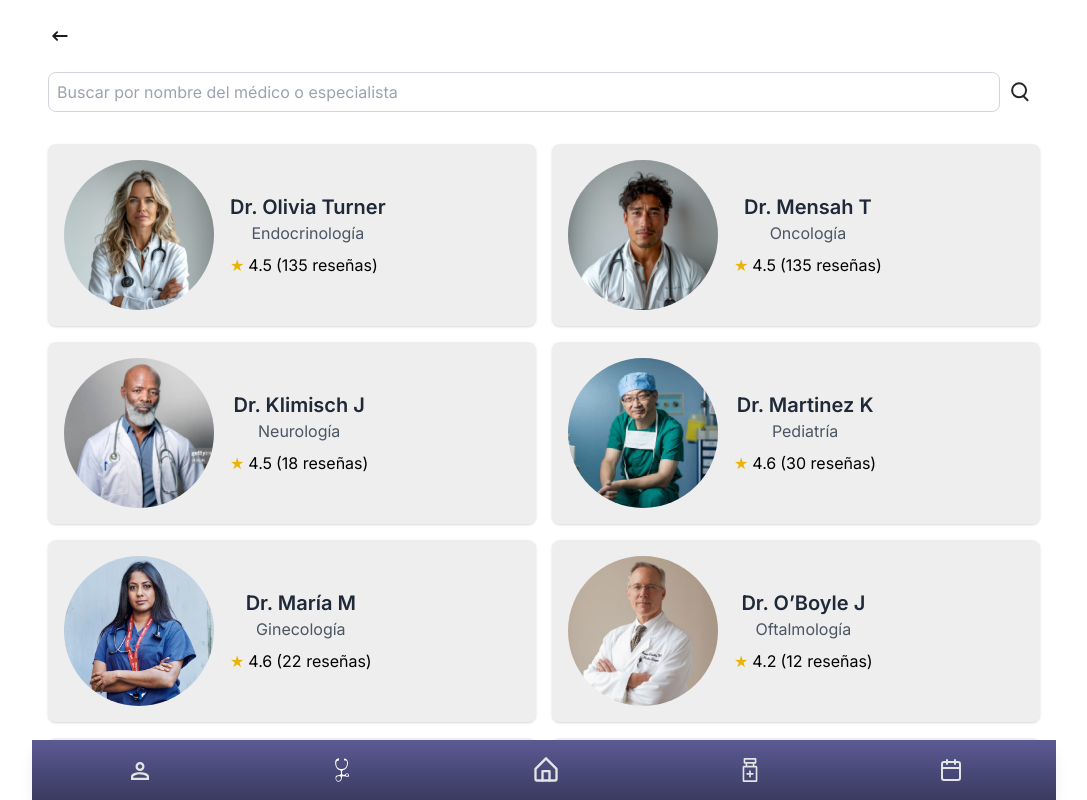
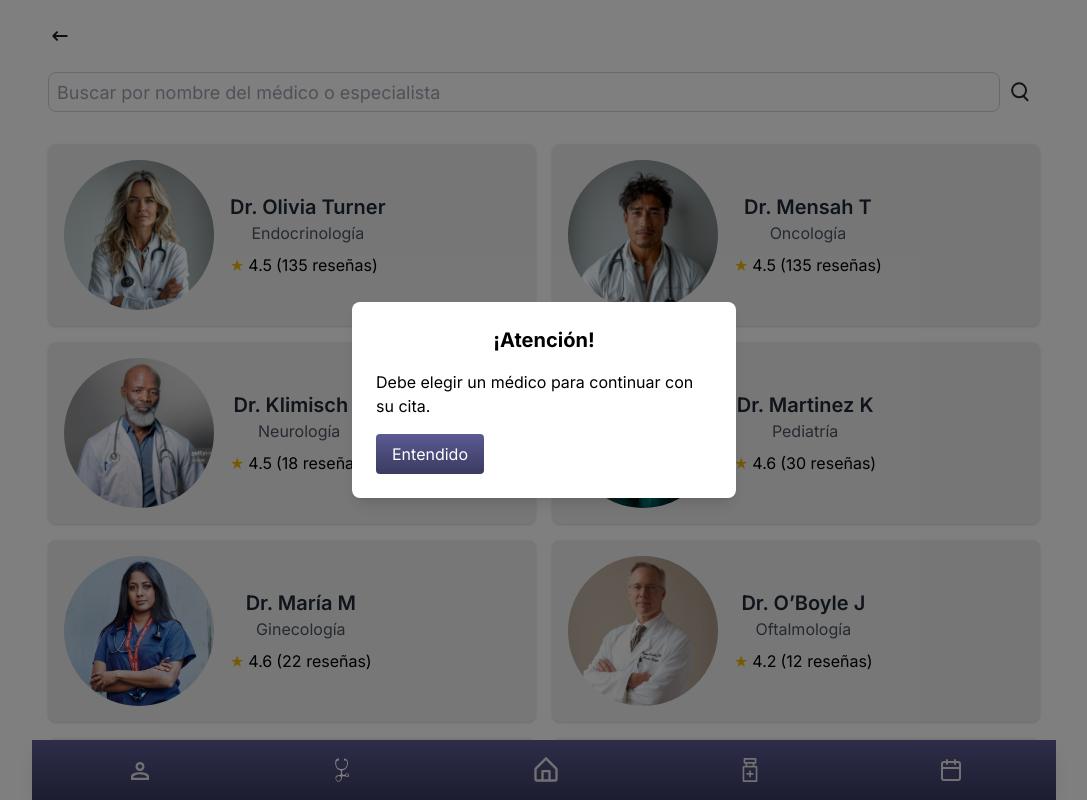
Before and after one commit to No-Country-simulation/h1-15-python-react, a React (Vite) app in the folder Frontend/: page /patient/doctor-information in a window 1280 px wide. Shown: the top 800 px of the page, without its empty margins (96-1183 px from the left). Built offline with nearby package versions, Linux system fonts and the light colour scheme; sample sign-in values are in the browser's storage.

Commit message:
feat add button for add appointments in doctor list component

```diff
--- /dev/null
+++ b/Frontend/src/components/AddItemButton.jsx
@@ -0,0 +1,28 @@
+import { useNavigate } from 'react-router-dom';
+
+// eslint-disable-next-line react/prop-types
+const AddItemButton = ({ to, label }) => {
+  const navigate = useNavigate();
+
+  const handleClick = () => {
+    navigate(to);
+  };
+
+  return (
+    <button
+      onClick={handleClick}
+      className="relative w-16 h-16 bg-Justina_3 text-white rounded-full transition-all duration-300 hover:w-40 group shadow-lg"
+    >
+      <div className="absolute inset-0 flex items-center justify-center group-hover:hidden">
+        <span className="text-4xl">+</span>
+      </div>
+
+      <div className="absolute inset-0 flex items-center justify-start pl-4 opacity-0 transition-opacity duration-300 group-hover:opacity-100 group-hover:flex">
+        <span className="text-4xl">+</span>
+        <span className="ml-2 whitespace-nowrap">{label}</span>
+      </div>
+    </button>
+  );
+};
+
+export default AddItemButton;
--- /dev/null
+++ b/Frontend/src/components/PopupMessage.jsx
@@ -0,0 +1,26 @@
+/* eslint-disable react/prop-types */
+
+const PopupMessage = ({ isOpen, onClose }) => {
+  return (
+    <>
+      {isOpen && (
+        <div className="fixed inset-0 flex items-center justify-center bg-black bg-opacity-50 z-50 p-4">
+          <div className="bg-white p-6 rounded-lg shadow-lg max-w-sm w-full">
+            <h2 className="text-xl font-bold mb-4 text-center">¡Atención!</h2>
+            <p className="mb-4">
+              Debe elegir un médico para continuar con su cita.
+            </p>
+            <button
+              onClick={onClose}
+              className="bg-footer-gradient text-white px-4 py-2 rounded"
+            >
+              Entendido
+            </button>
+          </div>
+        </div>
+      )}
+    </>
+  );
+};
+
+export default PopupMessage;
--- a/Frontend/src/pages/Patient/DoctorInfoPage/DoctorList.jsx
+++ b/Frontend/src/pages/Patient/DoctorInfoPage/DoctorList.jsx
@@ -5,10 +5,12 @@
 import doctorsData from "../../../data/patientDataDoctors.json";
 import FooterNav from "../../../components/FooterNav/FooterNav";
 import BackButton from "../../../components/BackButton/BackButton";
+import PopupMessage from "../../../components/PopupMessage"; // Asegúrate de importar el componente PopupMessage
 
 function DoctorList() {
   const [searchTerm, setSearchTerm] = useState("");
   const [doctors, setDoctors] = useState([]);
+  const [isPopupOpen, setIsPopupOpen] = useState(true); // Estado para manejar la visibilidad del popup
 
   useEffect(() => {
     setDoctors(doctorsData);
@@ -20,6 +22,10 @@
       doctor.specialty.toLowerCase().includes(searchTerm.toLowerCase()),
   );
 
+  const handleClosePopup = () => {
+    setIsPopupOpen(false);
+  };
+
   return (
     <div className="max-w-screen-lg mx-auto p-4 grid gap-4">
       <BackButton />
@@ -29,7 +35,7 @@
           placeholder="Buscar por nombre del médico o especialista"
           value={searchTerm}
           onChange={(e) => setSearchTerm(e.target.value)}
-          className="flex-grow p-2 border border-gray-300 rounded-lg outline-none h-10"
+          className="flex-grow p-2 border border-gray-300 rounded-lg outline-none h-10 text-xs md:text-lg"
         />
         <button className="p-2 rounded-r">
           <Icon name="search" />
@@ -54,6 +60,9 @@
       <section>
         <FooterNav />
       </section>
+
+      {/* Mostrar el PopupMessage si isPopupOpen es true */}
+      <PopupMessage isOpen={isPopupOpen} onClose={handleClosePopup} />
     </div>
   );
 }
--- a/Frontend/src/components/Calendar/Calendar.jsx
+++ b/Frontend/src/pages/Patient/Schedule/Calendar.jsx
@@ -75,7 +75,7 @@
 
   return (
     <div className="bg-[#0001] p-4">
-      <header className="flex items-center justify-center text-[#00ADDE] py-4 gap-2">
+      <header className="flex items-center justify-center py-4 gap-2 text-Justina_8">
         <button onClick={handlePrevMonth} className="text-lg font-semibold">
           &lt;
         </button>
@@ -89,11 +89,11 @@
           &gt;
         </button>
       </header>
-      <div className="grid grid-cols-7 text-center text-[#00ADDE] font-light pb-3">
+      <div className="grid grid-cols-7 text-center font-light pb-3">
         {daysOfWeek.map((day) => (
           <div
             key={day}
-            className="text-white bg-[#00ADDE] rounded-lg mr-3 text-xs p-2 font-light"
+            className="text-white bg-Justina_8 rounded-lg mr-3 text-xs p-2 font-light"
           >
             {day}
           </div>
@@ -125,7 +125,7 @@
               return "bg-white text-gray-300 cursor-not-allowed rounded-full";
             }
             if (isSelectedDate || isToday) {
-              return "bg-[#00ADDE] text-white rounded-full cursor-pointer";
+              return "bg-Justina_8 text-white rounded-full cursor-pointer";
             }
             return "bg-white text-gray-900 cursor-pointer rounded-full";
           };
--- a/Frontend/src/pages/Patient/Schedule/Schedule.jsx
+++ b/Frontend/src/pages/Patient/Schedule/Schedule.jsx
@@ -1,9 +1,10 @@
 import { useEffect, useState } from "react";
-import Calendar from "../../../components/Calendar/Calendar";
 import FooterNav from "../../../components/FooterNav/FooterNav";
 import Profile from "../../../components/Profile/Profile";
 import data from "../../../data/patientDataSchedule.json";
 import CardSchedule from "./CardSchedule";
+import AddItemButton from "../../../components/AddItemButton";
+import Calendar from "./Calendar";
 
 const Schedule = () => {
   const [schedules, setSchedules] = useState([]);
@@ -40,7 +41,7 @@
   }
 
   return (
-    <div className="max-w-screen-lg mx-auto flex flex-col min-h-screen">
+    <div className="relative max-w-screen-lg mx-auto flex flex-col min-h-screen">
       <Profile
         icon_name="calendarOrange"
         greeting="Estos son tus turnos,"
@@ -48,7 +49,6 @@
         photo="/Bung1.png"
       />
 
-      {/* Calendario fijo en la parte superior */}
       <section className="sticky top-0 z-10 bg-[#fff]">
           <Calendar onDateClick={handleDateClick} />
       </section>
@@ -72,6 +72,9 @@
           </p>
         )}
       </section>
+      <section className="absolute justify-end right-2 bottom-20">
+      <AddItemButton to="/patient/doctor-information" label="Nueva Cita" />
+      </section>
 
       <FooterNav />
     </div>
```
